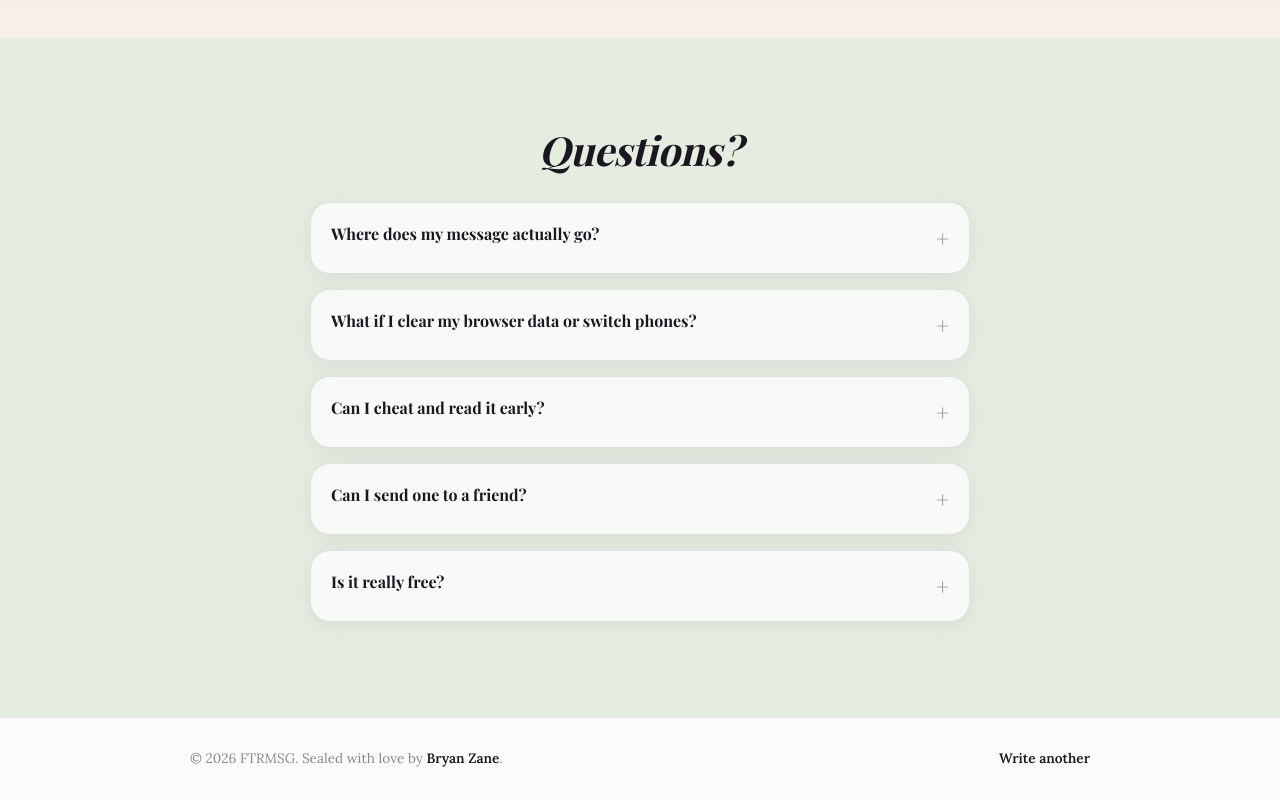
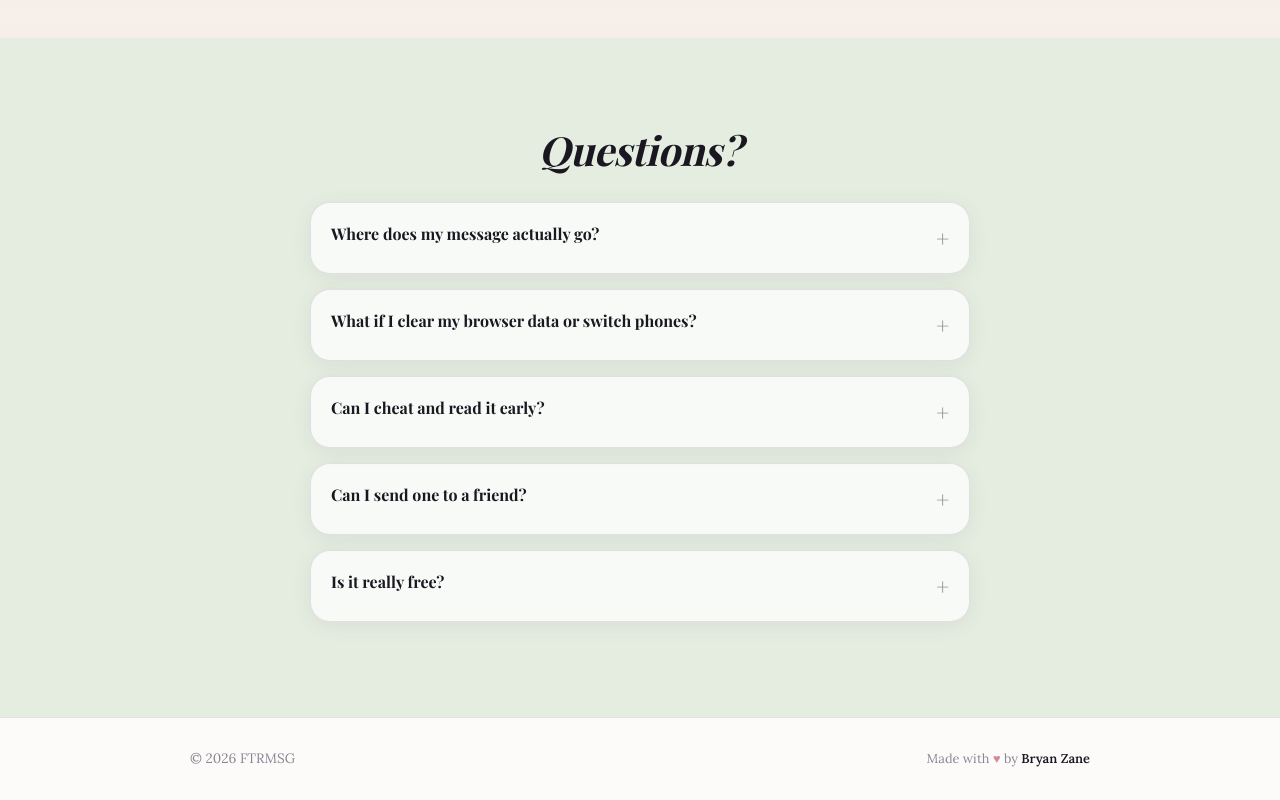
Before and after one commit to BryanZaneee/Sendaway, a website built with Vite: page index.html in a window 1280 px wide. Shown: the part 2530-3330 px from the top of the page. Built offline with nearby package versions, Linux system fonts and the light colour scheme; a web font is replaced by a local one.

Commit message:
style: match the house footer credit (#6)
Right-aligned "Made with ♥ by Bryan Zane" linking to bryanzane.com,
heart in the site's rose accent, same as the other sites.

```diff
--- a/index.html
+++ b/index.html
@@ -164,8 +164,8 @@ Be proud of how far you've come. And please, call Mom more.
 
   <footer>
     <div class="container foot">
-      <p>© 2026 FTRMSG. Sealed with love by <a href="https://bryanzane.com" target="_blank" rel="noopener">Bryan Zane</a>.</p>
-      <p><a href="#top">Write another</a></p>
+      <p>© 2026 FTRMSG</p>
+      <p class="credit">Made with <span class="heart">♥</span> by <a href="https://bryanzane.com" target="_blank" rel="noopener">Bryan Zane</a></p>
     </div>
   </footer>
 
--- a/src/styles.css
+++ b/src/styles.css
@@ -280,6 +280,8 @@ footer { background: rgba(255, 255, 255, 0.6); border-top: 1px solid var(--line)
 .foot p { margin: 0; font-size: 0.85rem; color: var(--ink-3); }
 .foot a { color: var(--ink); font-weight: 600; text-decoration: none; border-bottom: 1px solid transparent; }
 .foot a:hover { border-bottom-color: var(--pink); }
+.foot .credit { font-size: 0.8rem; }
+.foot .heart { color: #d48a95; }
 
 /* ---- toast ---- */
 #toasts { position: fixed; top: 20px; right: 20px; z-index: 1000; display: grid; gap: 10px; max-width: 380px; }
```
